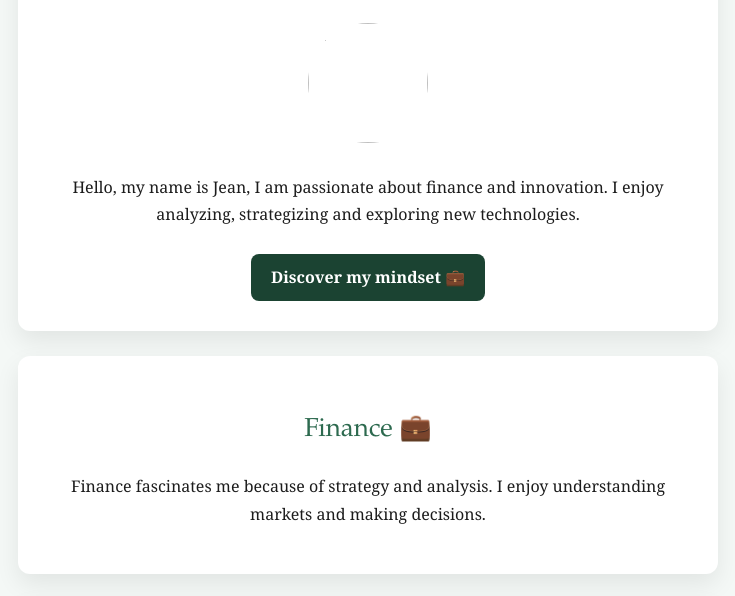
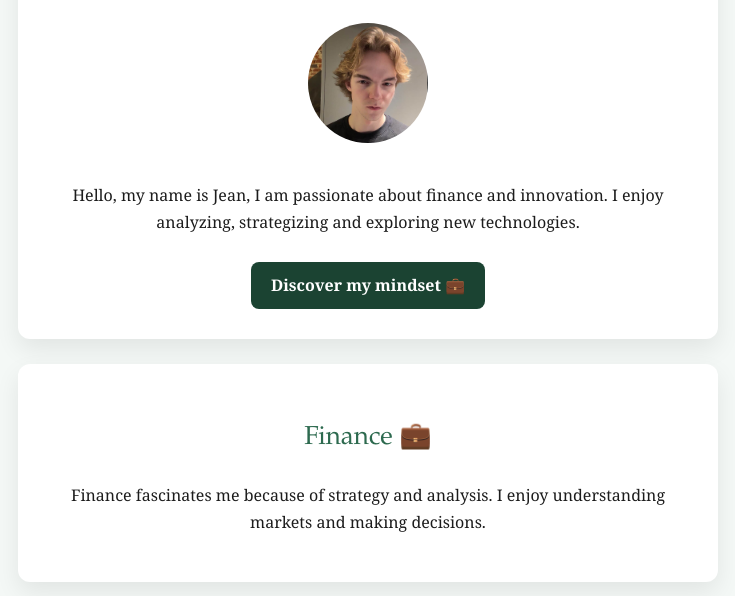
Before and after one commit to Becquet-Jean/my-profile, a plain HTML site: page index.html in a window 1280 px wide. Shown: the part 163-759 px from the top of the page, without its empty margins (272-1007 px from the left). Drawn offline with Linux system fonts and the light colour scheme.

Commit message:
Update index.html

```diff
--- a/index.html
+++ b/index.html
@@ -16,7 +16,7 @@
     <div class="intro">
       <h1>Hello, I'm Jean ♠️</h1>
 
-      <img src="./images/PHOTOJEAN.png" class="img-circle">
+      <img src="./PHOTOJEAN.png" class="img-circle">
 
       <p>
         Hello, my name is Jean, I am passionate about finance and innovation.
```
